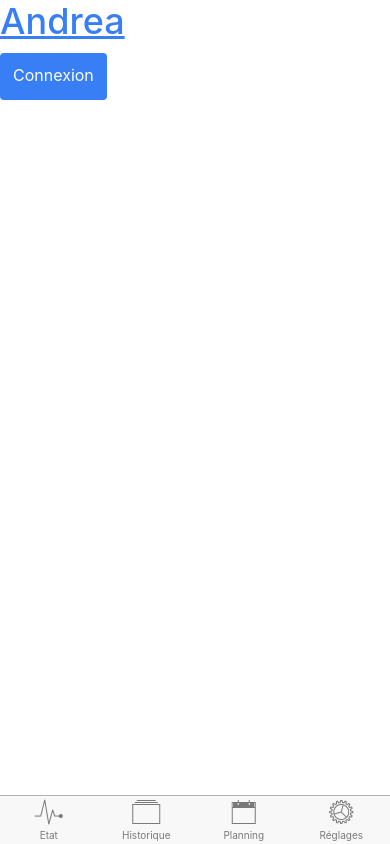
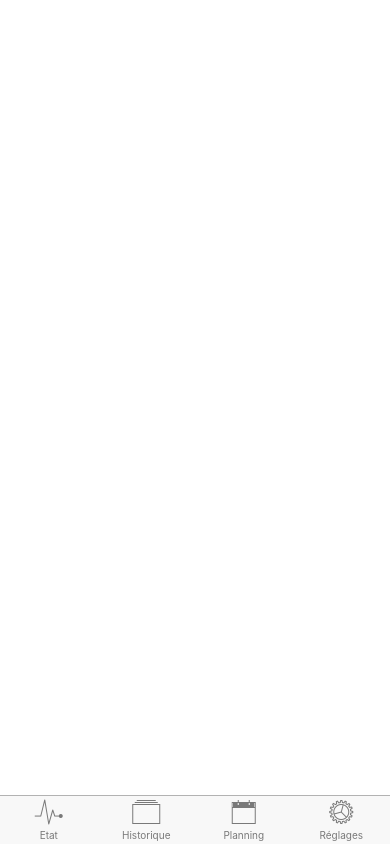
Before and after one commit to nansthomas/ionic-attendance-app, a website: page www/index.html at #/settings in a window 390 px wide. Drawn offline with Linux system fonts and the light colour scheme; files that its build step writes are made by us from their sources; files whose address does not match are found by name.

Commit message:
Header bar + Login 😇

```diff
--- a/www/index.html
+++ b/www/index.html
@@ -26,12 +26,12 @@
 </head>
 
 <body ng-app="andrea">
-  <ion-header-bar align-title="left" class="bar-positive">
+  <!-- <ion-header-bar align-title="left" class="bar-positive">
     <h1 class="title"><a href="#/">Andrea</a></h1>
     <div class="buttons">
       <a href="#/login"class="button">Connexion</a>
     </div>
-  </ion-header-bar>
+  </ion-header-bar> -->
   <ion-nav-view>
     <div class="tabs tabs-icon-top">
       <a href="#/" class="tab-item">
```
Also changed, not shown: www/js/views/settings/settings.html (+2 -0 lines).
